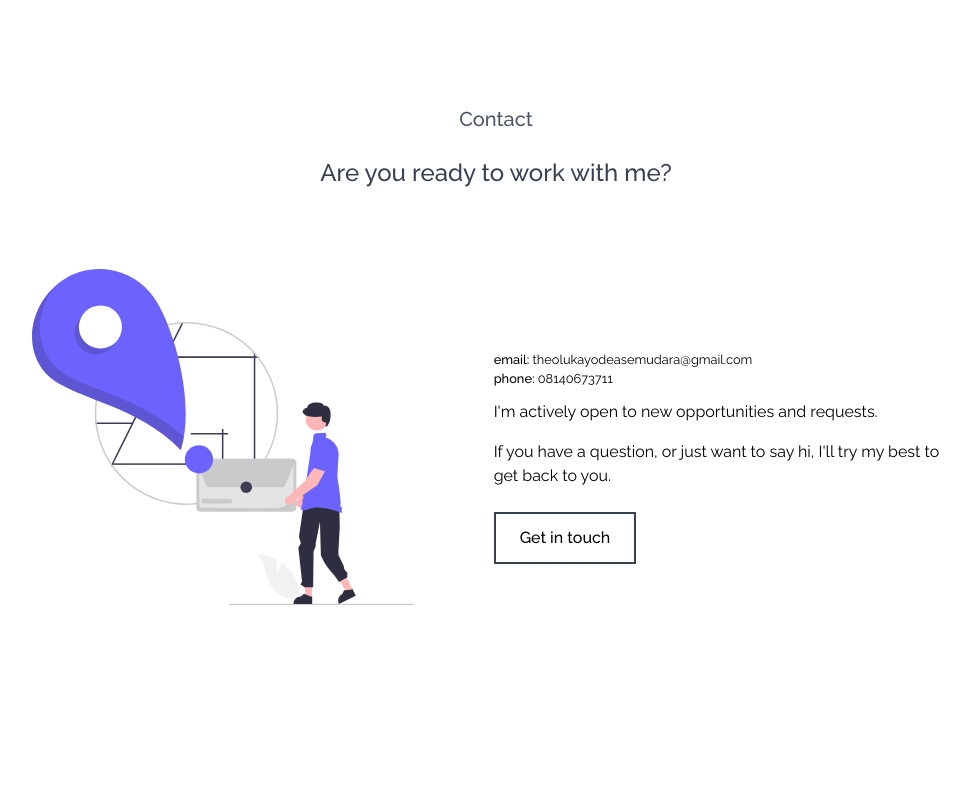
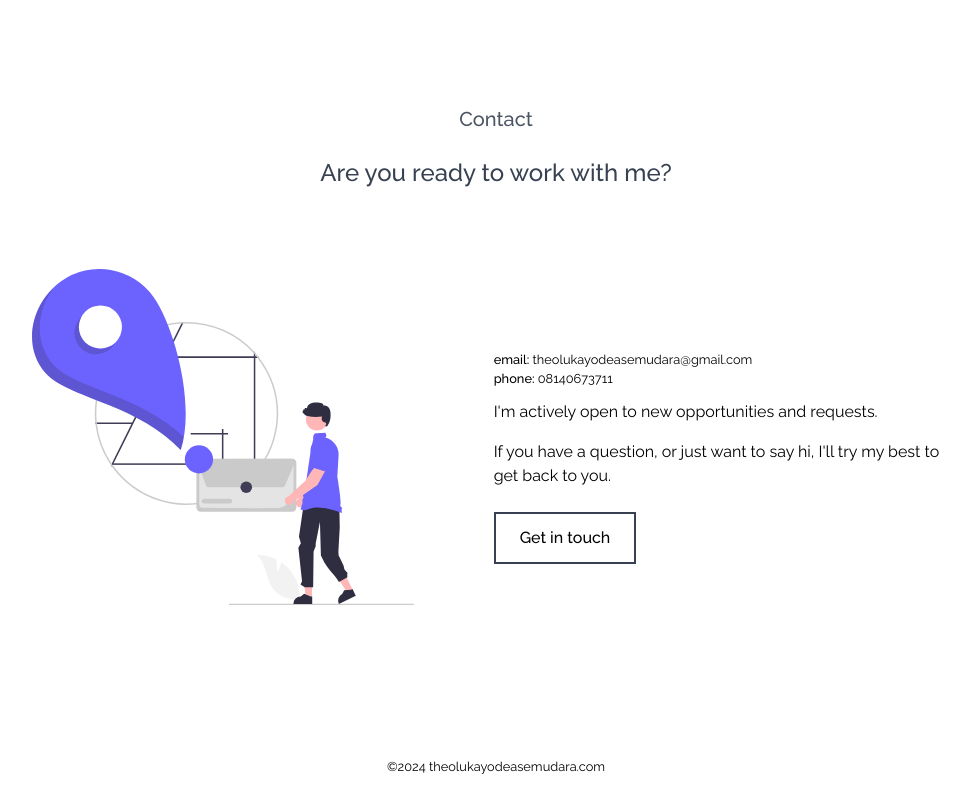
Before and after one commit to blaqnativity/myportfolios.com, a Nuxt app: page / in a window 1280 px wide. Shown: the part 2842-3642 px from the top of the page, without its empty margins (144-1114 px from the left). Before the commit the page ends 3575 px from the top, so only its background shows below. Built offline with nearby package versions, Linux system fonts and the light colour scheme.

Commit message:
footer done

```diff
--- a/pages/index.vue
+++ b/pages/index.vue
@@ -247,6 +247,13 @@
       </div>
     </div>
   </section>
+
+  <!-- =============footer section================ -->
+  <section>
+    <div class="container mx-auto grid items-center p-6 text-center">
+      <small>©2024 theolukayodeasemudara.com</small>
+    </div>
+  </section>
 </template>
 
 <script>
```
